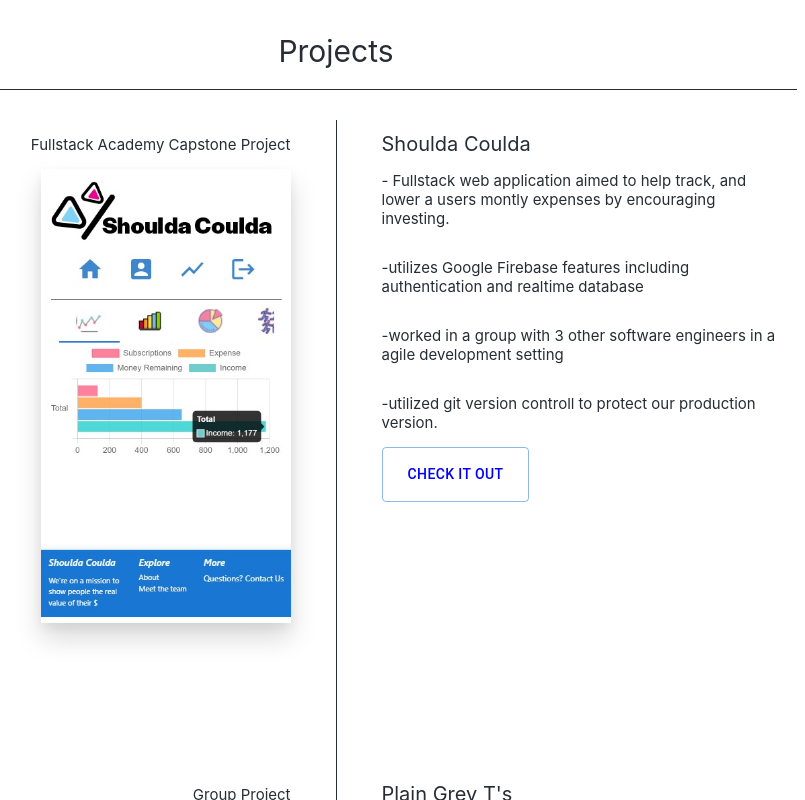
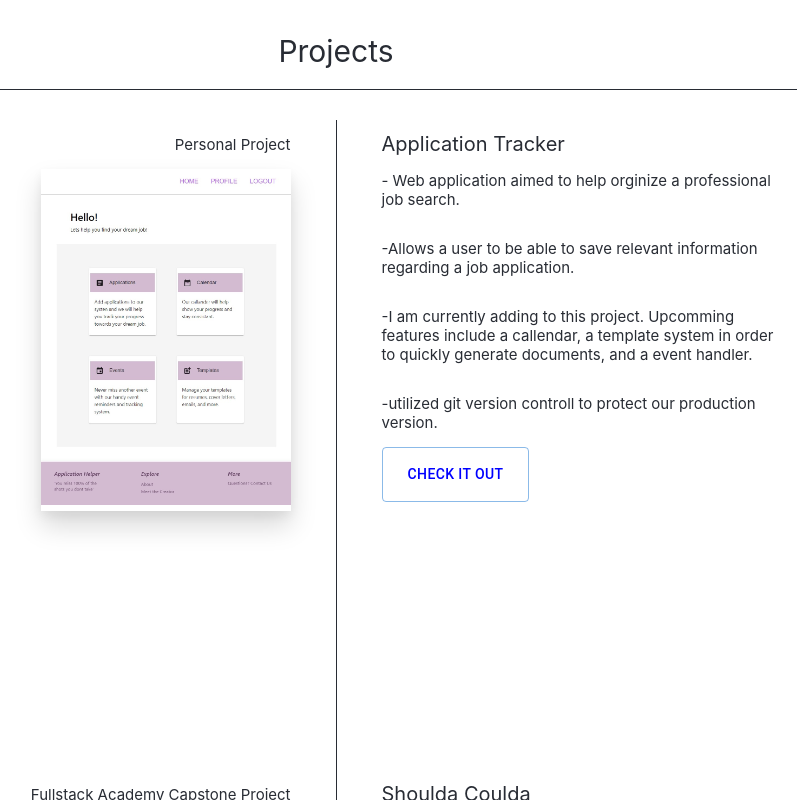
Before and after one commit to joshconstine/josh-website, a React (Create React App) app: page / in a window 1280 px wide. Shown: the part 4160-4960 px from the top of the page, without its empty margins (304-1109 px from the left). Built offline with nearby package versions, Linux system fonts and the light colour scheme.

Commit message:
application tracker application added to website

```diff
--- a/src/Projects.js
+++ b/src/Projects.js
@@ -8,6 +8,49 @@ function Projects() {
         Projects
       </a>
       <Box className="horizontalLine" />
+      <Box sx={{ display: "flex", width: "100%", justifyContent: "center" }}>
+        <Box className="sideByside">
+          {/* <p className="bold">2022</p> */}
+          <p>Personal Project</p>
+          <Box className="pop">
+            <img src="apptracker.jpg" alt="img" className="projectImg" />
+          </Box>
+        </Box>
+        <Box
+          className="verticalLine"
+          sx={{ backgroundColor: "#282c34", height: 650 }}
+        />
+        <Box className="sideBysideR" sx={{ alignItems: "flex-start" }}>
+          <Typography variant="p" sx={{ fontSize: 20, paddingTop: 1.5 }}>
+            Application Tracker
+          </Typography>
+          <p className="alignL">
+            - Web application aimed to help orginize a professional job search.
+          </p>
+          <p className="alignL">
+            -Allows a user to be able to save relevant information regarding a
+            job application.
+          </p>
+          <p className="alignL">
+            -I am currently adding to this project. Upcomming features include a
+            callendar, a template system in order to quickly generate documents,
+            and a event handler.
+          </p>
+          <p className="alignL">
+            -utilized git version controll to protect our production version.
+          </p>
+
+          <Button
+            href="https://applicatintrackerco.netlify.app/"
+            className="buttonlink"
+            variant="outlined"
+          >
+            <Typography variant="p" sx={{ color: "blue" }}>
+              check it out
+            </Typography>
+          </Button>
+        </Box>
+      </Box>
       <Box sx={{ display: "flex", width: "100%", justifyContent: "center" }}>
         <Box className="sideByside">
           {/* <p className="bold">2022</p> */}
```
Also changed, not shown: public/application-tracker.png (added), public/apptracker.jpg (added).
